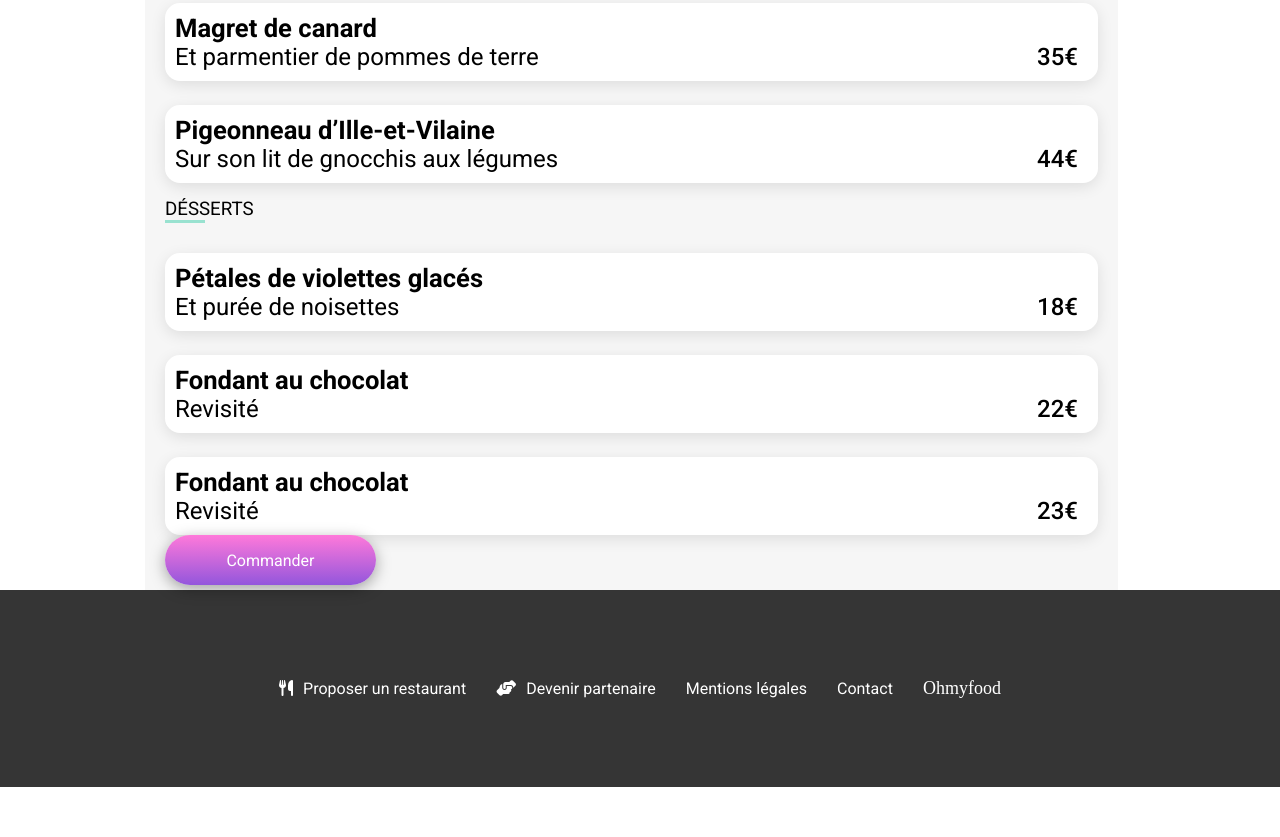
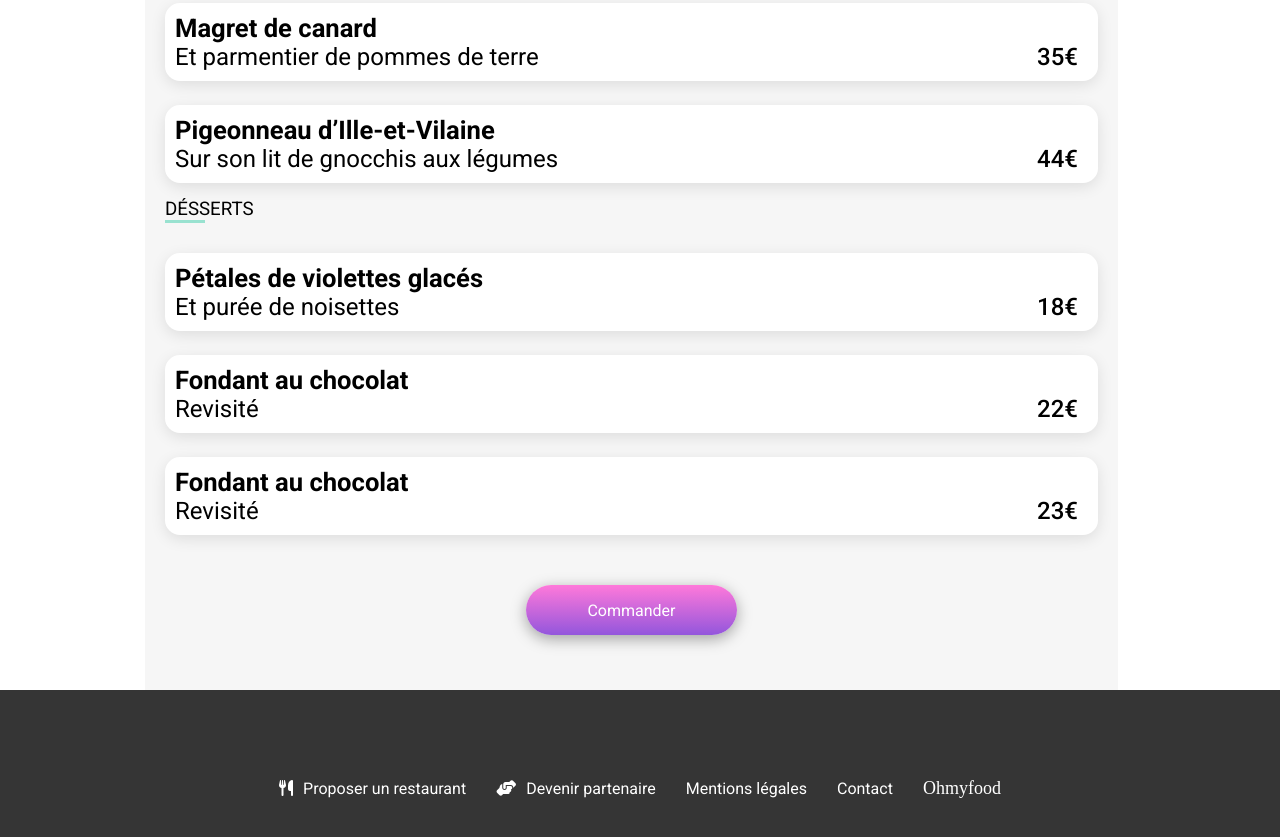
Before and after one commit to yunusx05/projet4_ohmyfood, a plain HTML site: page A_la_française.html in a window 1280 px wide. Shown: the part 1021-1858 px from the top of the page. Before the commit the page ends 1808 px from the top, so only its background shows below. Drawn offline with Linux system fonts and the light colour scheme; a web font is replaced by a local one.

Commit message:
modification bug btn cimmander

```diff
--- a/A_la_française.html
+++ b/A_la_française.html
@@ -119,7 +119,7 @@
                     <p class="meal__price">23€</p>
                     <div class="meal__check"><i class="fa-sharp fa-solid fa-check"></i></div>
                 </div>
-                <button class="button_explorer__menu">Commander</button>
+                <button class="button_explorer">Commander</button>
             </div>
         </section>
     </main>
--- a/menus.css
+++ b/menus.css
@@ -192,34 +192,7 @@ body {
 
 
 
-.button_explorer__menu {
 
-    height: 50px;
-    width: 211px;
-    border-radius: 25px;
-    font-size: 16px;
-    margin: auto;
-    background: linear-gradient(180deg, rgba(255, 121, 218, 1) 0%, rgba(147, 86, 220, 1) 100%);
-    color: white;
-    border: none;
-    box-shadow: 0px 4px 15px rgba(0, 0, 0, 0.35);
-    position: relative;
-    padding: 0 50px;
-
-
-
-
-
-
-}
-
-.button_explorer__menu:hover {
-    transform: scale(1.04);
-    transition-duration: 0.3s;
-    cursor: pointer;
-    background: linear-gradient(0deg, rgba(255, 255, 255, 0.15), rgba(255, 255, 255, 0.15)), linear-gradient(200.64deg, #9356DC -5.2%, #FF79DA 110.74%);
-    box-shadow: 0px 4px 15px rgba(0, 0, 0, 0.712);
-}
 
 
 
```
Also changed, not shown: La_note_enchantée.html (+4 -1 lines), Le_délice_des_sens.html (+1 -1 lines).
